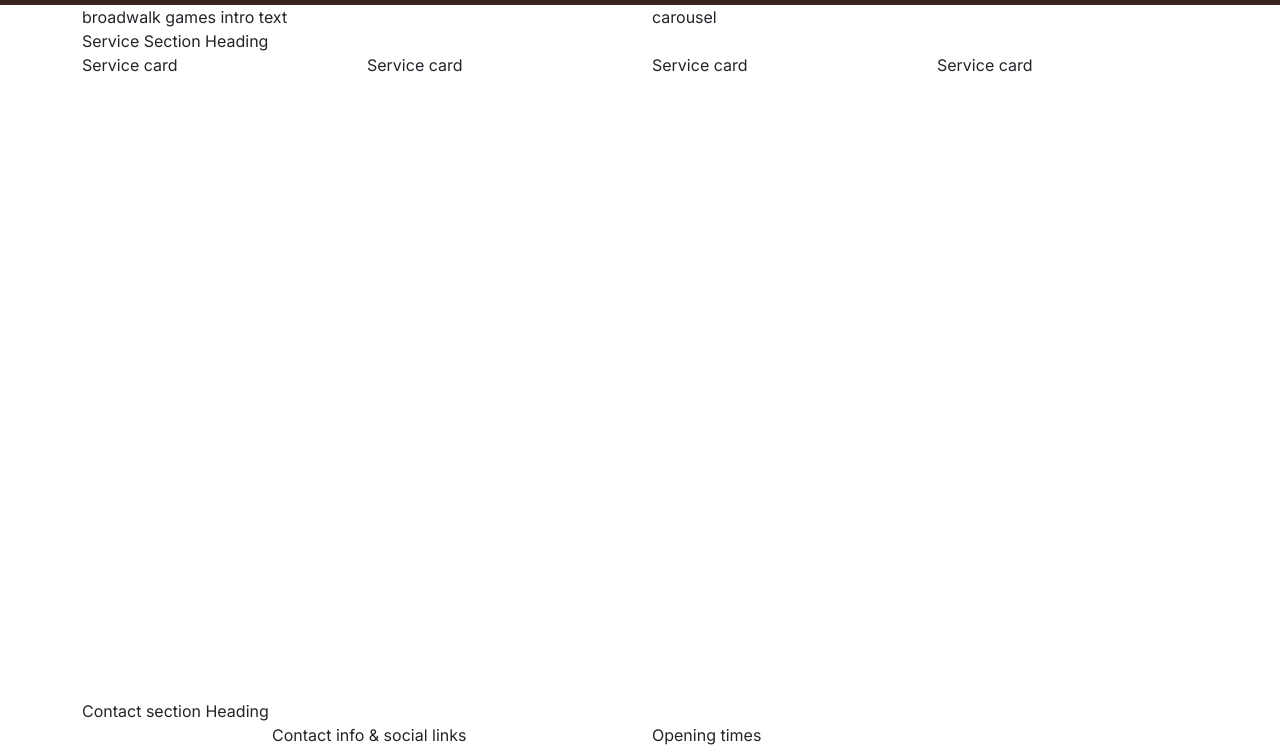
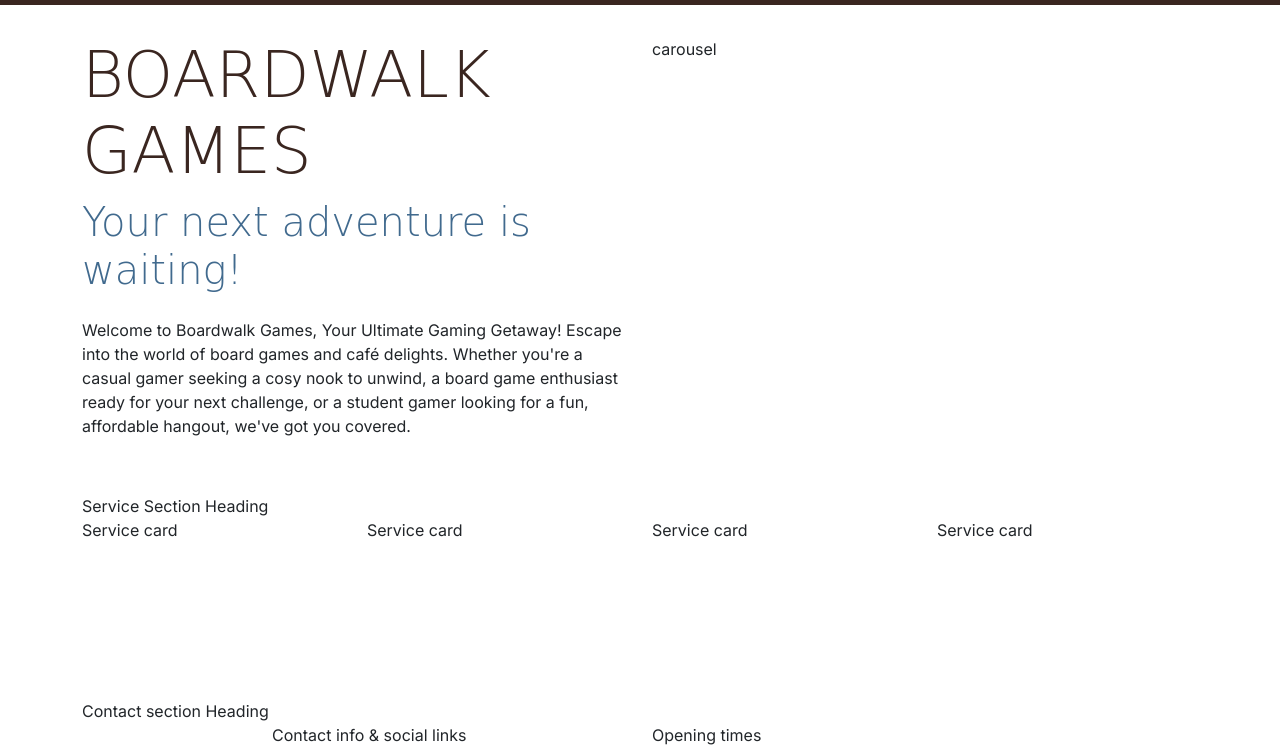
Before and after one commit to ethans241/broadwalk-games, a plain HTML site: page index.html in a window 1280 px wide. Shown: the part 53-800 px from the top of the page. Drawn offline with nearby package versions, Linux system fonts and the light colour scheme; a web font is replaced by a local one.

Commit message:
adding the header text

```diff
--- a/assets/css/style.css
+++ b/assets/css/style.css
@@ -22,10 +22,16 @@ h2,
 h3 {
     font-family: var(--secondary-font);
     color: var(--primary-color);
+    text-transform: uppercase;
 }
 
 .sub-heading-color {
     color: var(--highlight-color);
+}
+
+.section {
+    margin-top: 2rem;
+    margin-bottom: 2rem;
 }
 
 /* Navbar */
@@ -36,6 +42,12 @@ h3 {
 
 #navbar .logo {
     width: 30px;
+}
+
+/* Header */
+
+#header .lead {
+    font-family: var(--secondary-font);
 }
 
 /* grid visualisation CSS for testing */
--- a/index.html
+++ b/index.html
@@ -28,8 +28,9 @@
     <!-- Navigation -->
 
     <nav id="navbar" class="navbar navbar-expand-lg" data-bs-theme="dark"">
-        <div class="container">
-            <a class="navbar-brand" href="index.html"><img src="assets/images/logo-sm-white.png" alt="Broadwalk Games logo" class="logo"></a>
+        <div class=" container">
+        <a class="navbar-brand" href="index.html"><img src="assets/images/logo-sm-white.png" alt="Broadwalk Games logo"
+                class="logo"></a>
         <button class="navbar-toggler" type="button" data-bs-toggle="collapse" data-bs-target="#navbarNav"
             aria-controls="navbarNav" aria-expanded="false" aria-label="Toggle navigation">
             <span class="navbar-toggler-icon"></span>
@@ -52,9 +53,16 @@
         </div>
         </div>
     </nav <!-- Header with carousel -->
-    <header class="container">
+    <header id="header" class="container section">
         <div class="row">
-            <div class="col-12 col-xl-6">broadwalk games intro text</div>
+            <div class="col-12 col-xl-6 text-center text-xl-start">
+                <h1 class="display-3">Boardwalk Games</h1>
+                <p class="lead display-6 sub-heading-color">Your next adventure is waiting!</p>
+                <p class="my-4">Welcome to Boardwalk Games, Your Ultimate Gaming Getaway! Escape into the world of board games and
+                    café delights. Whether you're a casual gamer seeking a cosy nook to unwind, a board game enthusiast
+                    ready for your next challenge, or a student gamer looking for a fun, affordable hangout, we've got
+                    you covered.</p>
+            </div>
             <div class="col-12 col-xl-6">carousel</div>
         </div>
     </header>
```
Lines whose indentation alone changed are shown as unchanged.
